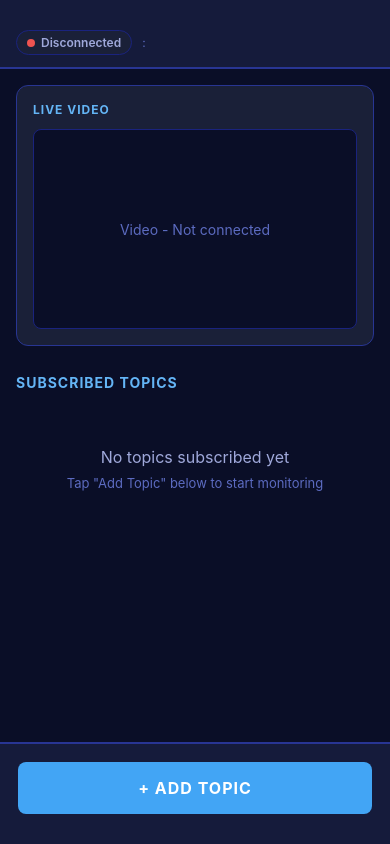
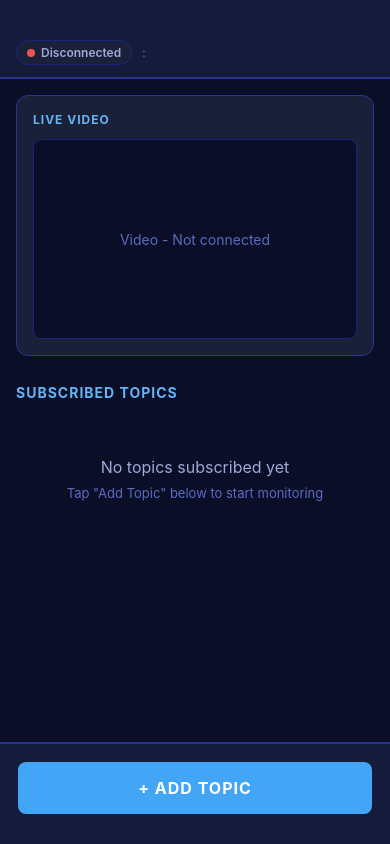
Before and after one commit to Davidpereira2803/rosground, a React Native app: screen /Dashboard in a window 390 px wide. Built offline with nearby package versions, Linux system fonts and the light colour scheme.

Commit message:
style: Update padding for header elements in Dashboard and TopicBrowser screens

```diff
--- a/src/screens/DashboardScreen.js
+++ b/src/screens/DashboardScreen.js
@@ -150,7 +150,7 @@ const styles = StyleSheet.create({
     backgroundColor: theme.background.secondary,
     paddingHorizontal: 16,
     paddingVertical: 12,
-    paddingTop: 30,
+    paddingTop: 40,
     borderBottomWidth: 2,
     borderBottomColor: theme.border.primary,
   },
--- a/src/screens/TopicBrowserScreen.js
+++ b/src/screens/TopicBrowserScreen.js
@@ -100,7 +100,7 @@ const styles = StyleSheet.create({
   },
   header: {
     padding: 20,
-    paddingTop: 30,
+    paddingTop: 40,
     backgroundColor: theme.background.secondary,
     borderBottomWidth: 2,
     borderBottomColor: theme.border.primary,
@@ -115,6 +115,7 @@ const styles = StyleSheet.create({
     fontSize: 14,
     color: theme.text.secondary,
     lineHeight: 20,
+    textAlign: 'center',
   },
   scroll: {
     flex: 1,
```
